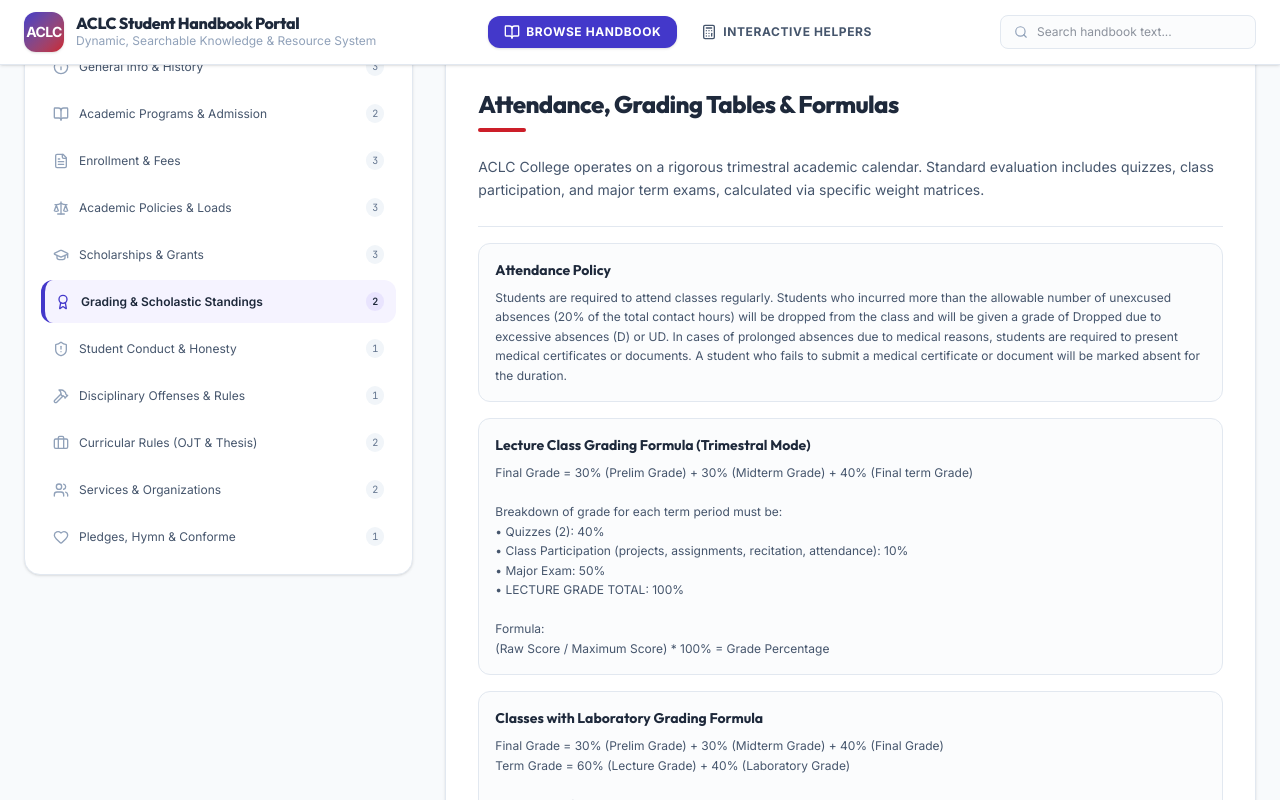
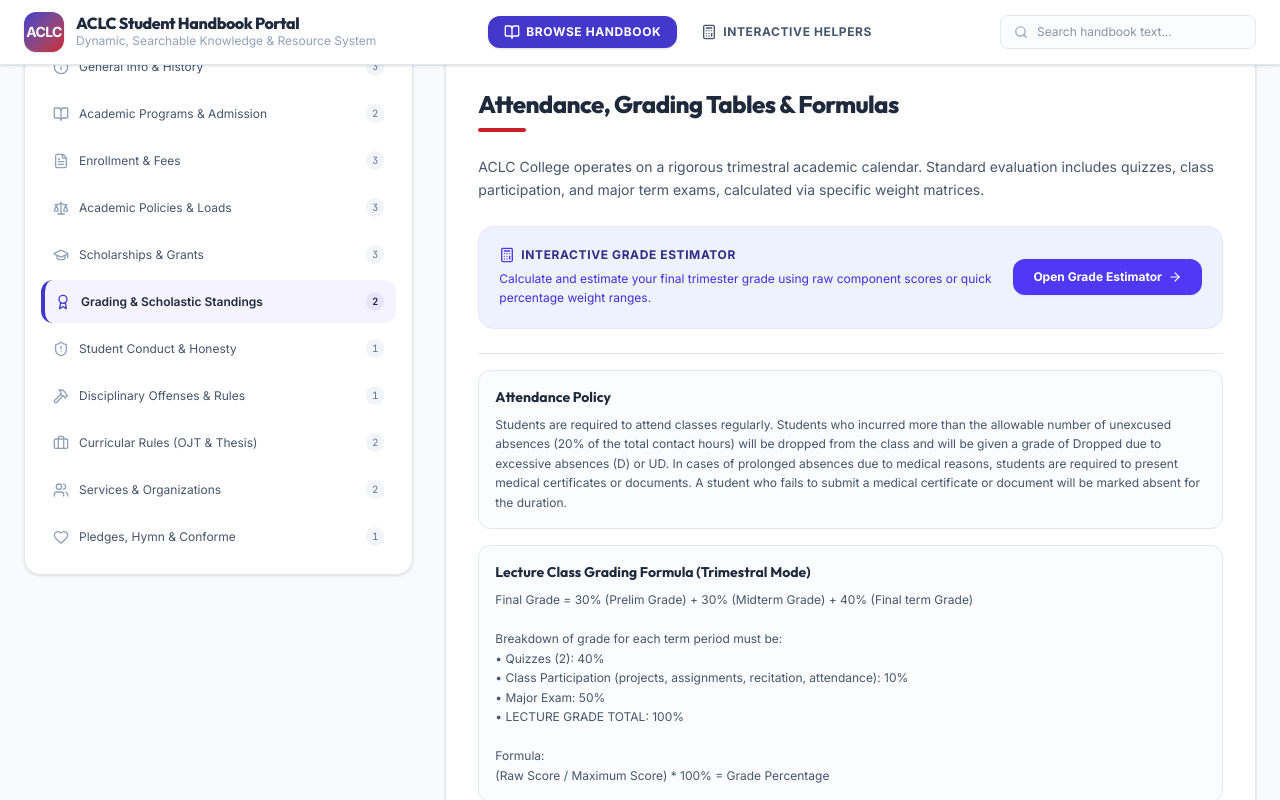
Before and after one commit to digitalartistbem/Student_Handbook, a React (Vite) app: page / in a window 1280 px wide. Both pictures are taken after a click on the button "Trimestral Grading Scale". Shown: the part 97-897 px from the top of the page. Built offline with nearby package versions, Linux system fonts and the light colour scheme.

Commit message:
Add interactive tools call-to-action sections

```diff
--- a/src/App.tsx
+++ b/src/App.tsx
@@ -417,6 +417,79 @@ export default function App() {
                         {highlightText(activeSection.content, searchQuery)}
                       </div>
 
+                      {/* Interactive Tool Call-to-Actions */}
+                      {activeSection.id === 'disciplinary-procedures' && (
+                        <div className="bg-rose-50 border border-rose-100 p-5 rounded-2xl flex flex-col sm:flex-row sm:items-center justify-between gap-4">
+                          <div className="space-y-1.5">
+                            <h4 className="text-xs font-bold text-rose-900 uppercase tracking-wider flex items-center gap-1.5">
+                              <Hammer className="w-4 h-4 text-rose-600" />
+                              Interactive Offense Directory
+                            </h4>
+                            <p className="text-xs text-rose-700 leading-relaxed">
+                              Need to quickly search specific offenses, violation categories, and see their exact sanctions? Use our interactive directory.
+                            </p>
+                          </div>
+                          <button
+                            onClick={() => {
+                              setActiveTab('tools');
+                              setActiveTool('offense');
+                            }}
+                            className="bg-rose-600 hover:bg-rose-700 text-white font-bold text-xs py-2.5 px-5 rounded-xl shadow-xs hover:shadow-md transition-all whitespace-nowrap cursor-pointer flex items-center gap-1.5 w-fit"
+                          >
+                            Open Offense Lookup
+                            <ArrowRight className="w-3.5 h-3.5" />
+                          </button>
+                        </div>
+                      )}
+
+                      {activeSection.id === 'grading-system' && (
+                        <div className="bg-indigo-50 border border-indigo-100 p-5 rounded-2xl flex flex-col sm:flex-row sm:items-center justify-between gap-4">
+                          <div className="space-y-1.5">
+                            <h4 className="text-xs font-bold text-indigo-900 uppercase tracking-wider flex items-center gap-1.5">
+                              <Calculator className="w-4 h-4 text-indigo-600" />
+                              Interactive Grade Estimator
+                            </h4>
+                            <p className="text-xs text-indigo-700 leading-relaxed">
+                              Calculate and estimate your final trimester grade using raw component scores or quick percentage weight ranges.
+                            </p>
+                          </div>
+                          <button
+                            onClick={() => {
+                              setActiveTab('tools');
+                              setActiveTool('grade');
+                            }}
+                            className="bg-indigo-600 hover:bg-indigo-700 text-white font-bold text-xs py-2.5 px-5 rounded-xl shadow-xs hover:shadow-md transition-all whitespace-nowrap cursor-pointer flex items-center gap-1.5 w-fit"
+                          >
+                            Open Grade Estimator
+                            <ArrowRight className="w-3.5 h-3.5" />
+                          </button>
+                        </div>
+                      )}
+
+                      {activeSection.id === 'scholarship-list' && (
+                        <div className="bg-emerald-50 border border-emerald-100 p-5 rounded-2xl flex flex-col sm:flex-row sm:items-center justify-between gap-4">
+                          <div className="space-y-1.5">
+                            <h4 className="text-xs font-bold text-emerald-900 uppercase tracking-wider flex items-center gap-1.5">
+                              <GraduationCap className="w-4 h-4 text-emerald-600" />
+                              Scholarship Eligibility Checker
+                            </h4>
+                            <p className="text-xs text-emerald-700 leading-relaxed">
+                              Review your grades and household parameters instantly to assess your eligible handbook scholarship brackets.
+                            </p>
+                          </div>
+                          <button
+                            onClick={() => {
+                              setActiveTab('tools');
+                              setActiveTool('scholarship');
+                            }}
+                            className="bg-emerald-600 hover:bg-emerald-700 text-white font-bold text-xs py-2.5 px-5 rounded-xl shadow-xs hover:shadow-md transition-all whitespace-nowrap cursor-pointer flex items-center gap-1.5 w-fit"
+                          >
+                            Check My Eligibility
+                            <ArrowRight className="w-3.5 h-3.5" />
+                          </button>
+                        </div>
+                      )}
+
                       {/* Subsections rendering */}
                       {activeSection.subsections && activeSection.subsections.length > 0 && (
                         <div className="space-y-4 pt-4 border-t border-slate-200">
```
